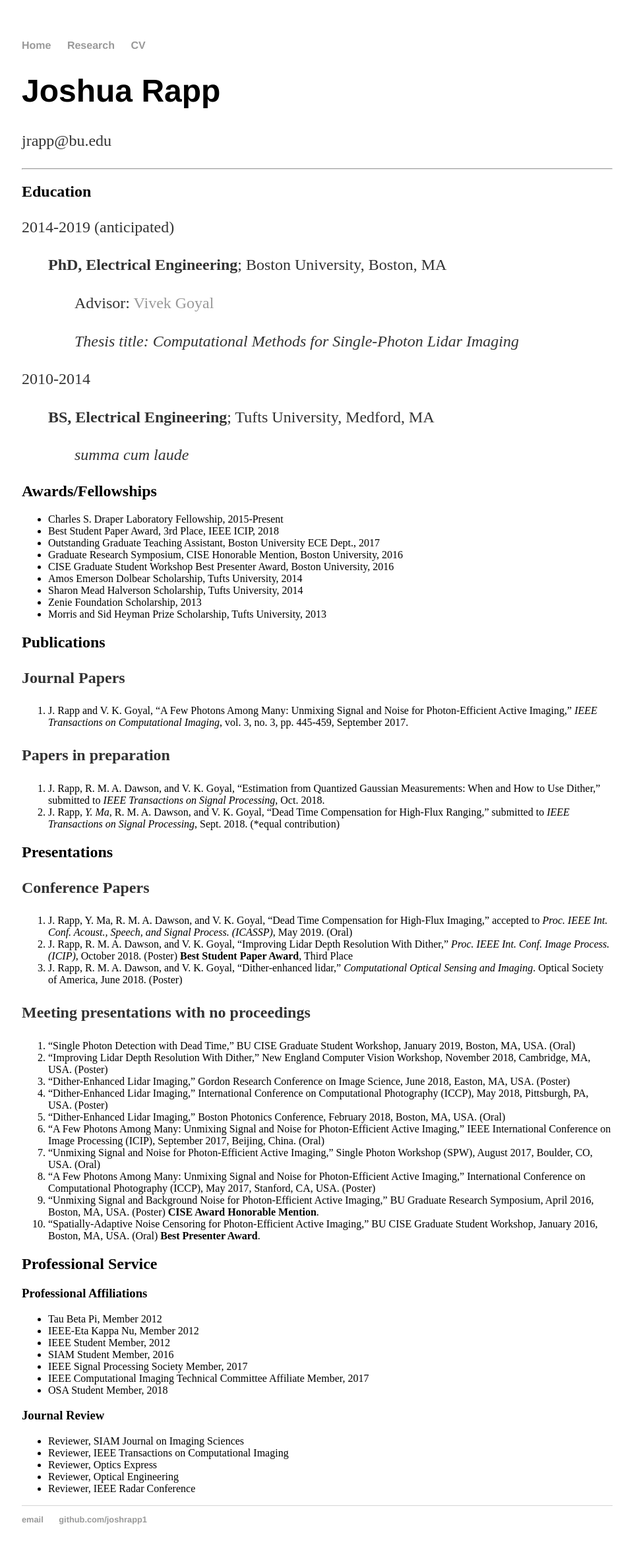
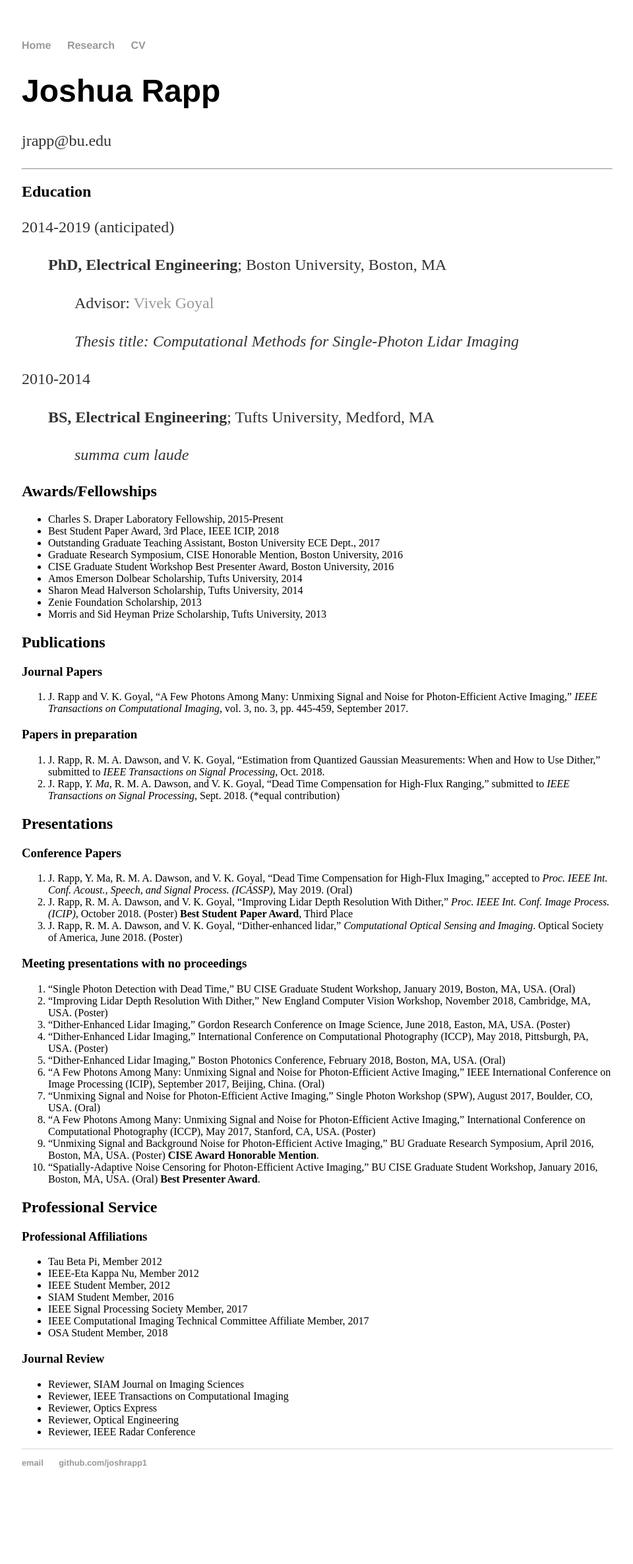
Before and after one commit to joshrapp1/joshrapp1.github.io, a Jekyll site: the page built from cv/index.md, in a window 1280 px wide. Shown: the whole page at 66% size, without its empty margins (159-1119 px from the left). Built offline with Jekyll 4.4.1, drawn with Linux system fonts in a browser that asks for light colours; our own code applies the rules of GitHub Pages for plain Markdown files; after the commit the page ends 2284 px from its top, so only the background shows below that.

```diff
--- a/cv/index.md
+++ b/cv/index.md
@@ -30,23 +30,22 @@ jrapp@bu.edu
 * Zenie Foundation Scholarship, 2013
 * Morris and Sid Heyman Prize Scholarship, Tufts University, 2013
 
-Publications
-------------
-**Journal Papers**
+## Publications
+
+### Journal Papers
 1. J. Rapp and V. K. Goyal, "A Few Photons Among Many: Unmixing Signal and Noise
 for Photon-Efficient Active Imaging," *IEEE Transactions on Computational Imaging*,
 vol. 3, no. 3, pp. 445-459, September 2017.
 
-**Papers in preparation**
+### Papers in preparation
 1. J. Rapp, R. M. A. Dawson, and V. K. Goyal, "Estimation from Quantized Gaussian
 Measurements: When and How to Use Dither," submitted to *IEEE Transactions on
 Signal Processing*, Oct. 2018.
 2. J. Rapp*, Y. Ma*, R. M. A. Dawson, and V. K. Goyal, "Dead Time Compensation
 for High-Flux Ranging," submitted to *IEEE Transactions on Signal Processing*, Sept. 2018. (*equal contribution)
 
-Presentations
--------------
-**Conference Papers**
+## Presentations
+### Conference Papers
 1. J. Rapp, Y. Ma, R. M. A. Dawson, and V. K. Goyal, "Dead Time Compensation for
 High-Flux Imaging," accepted to *Proc. IEEE Int. Conf. Acoust., Speech, and Signal
 Process. (ICASSP)*, May 2019. (Oral)
@@ -56,7 +55,7 @@ With Dither," *Proc. IEEE Int. Conf. Image Process. (ICIP)*, October 2018. (Post
 3. J. Rapp, R. M. A. Dawson, and V. K. Goyal, "Dither-enhanced lidar," *Computational
 Optical Sensing and Imaging*. Optical Society of America, June 2018. (Poster)
 
-**Meeting presentations with no proceedings**
+### Meeting presentations with no proceedings
 1. "Single Photon Detection with Dead Time," BU CISE Graduate Student Workshop,
 January 2019, Boston, MA, USA. (Oral)
 2. "Improving Lidar Depth Resolution With Dither," New England Computer Vision
```
